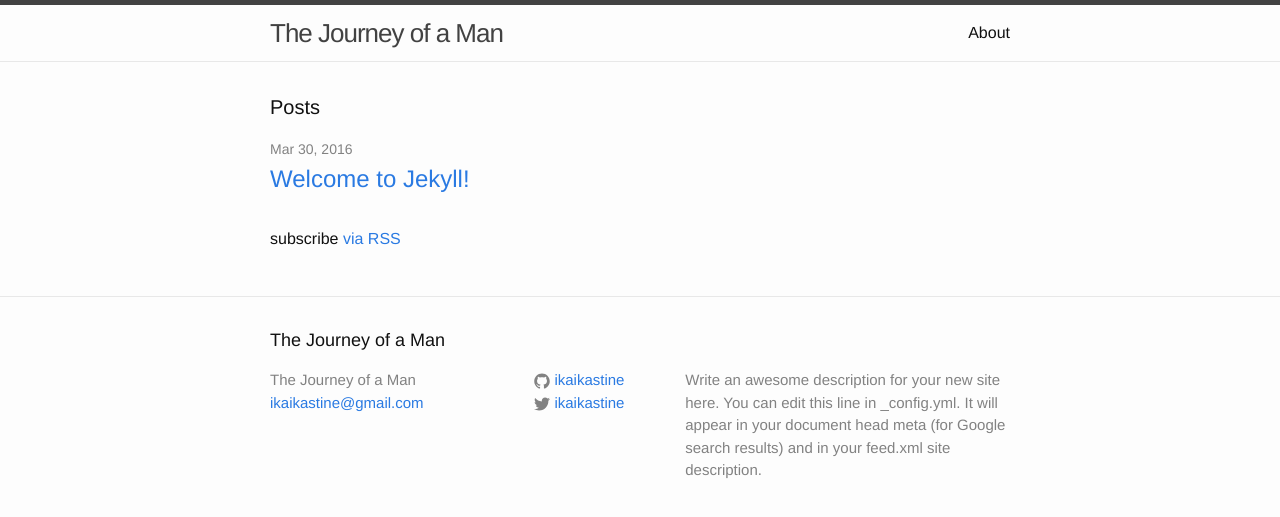
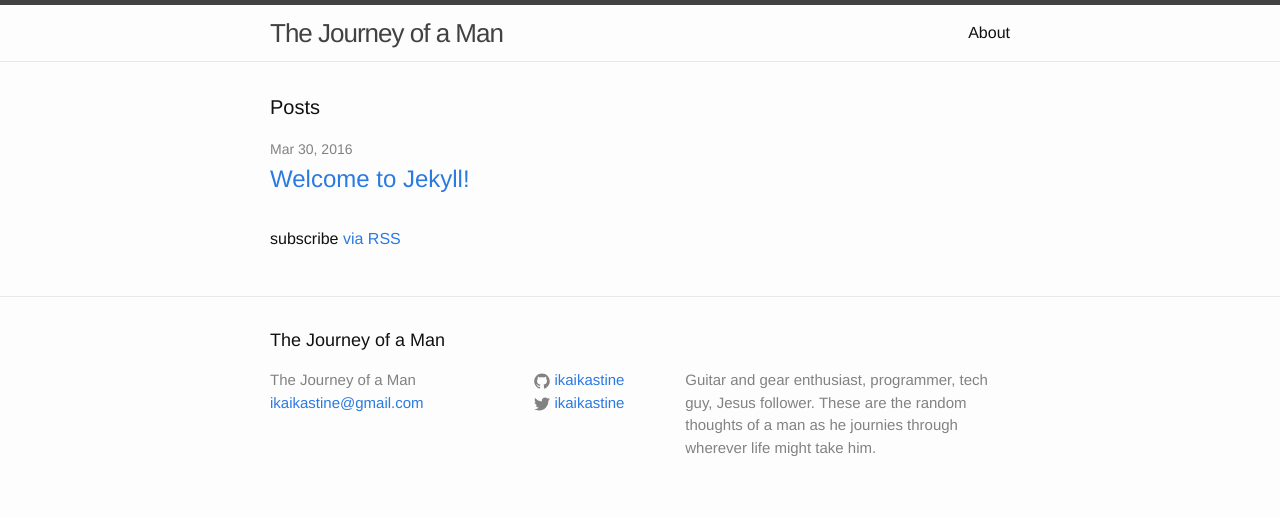
Before and after one commit to ikaikastine/ikaikastine.github.io, a Jekyll site: the page built from index.html, in a window 1280 px wide. Shown: the top 517 px of the page. Built offline with Jekyll 4.4.1, drawn with Linux system fonts in a browser that asks for light colours.

Commit message:
updated description

```diff
--- a/_config.yml
+++ b/_config.yml
@@ -9,9 +9,8 @@
 title: The Journey of a Man
 email: ikaikastine@gmail.com
 description: > # this means to ignore newlines until "baseurl:"
-  Write an awesome description for your new site here. You can edit this
-  line in _config.yml. It will appear in your document head meta (for
-  Google search results) and in your feed.xml site description.
+  Guitar and gear enthusiast, programmer, tech guy, Jesus follower. These are the
+  random thoughts of a man as he journies through wherever life might take him.
 baseurl: "" # the subpath of your site, e.g. /blog
 url: "ikaikastine.github.io" # the base hostname & protocol for your site
 twitter_username: ikaikastine
```
